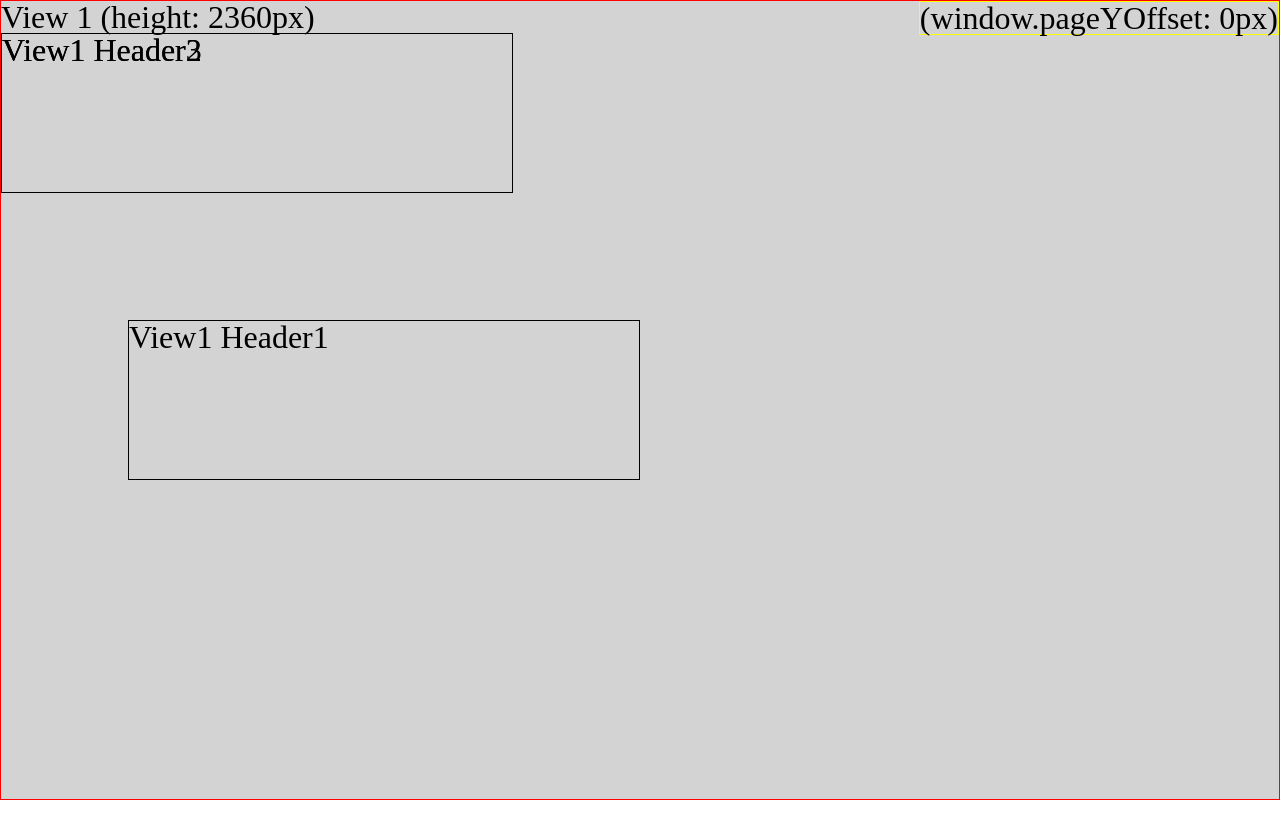
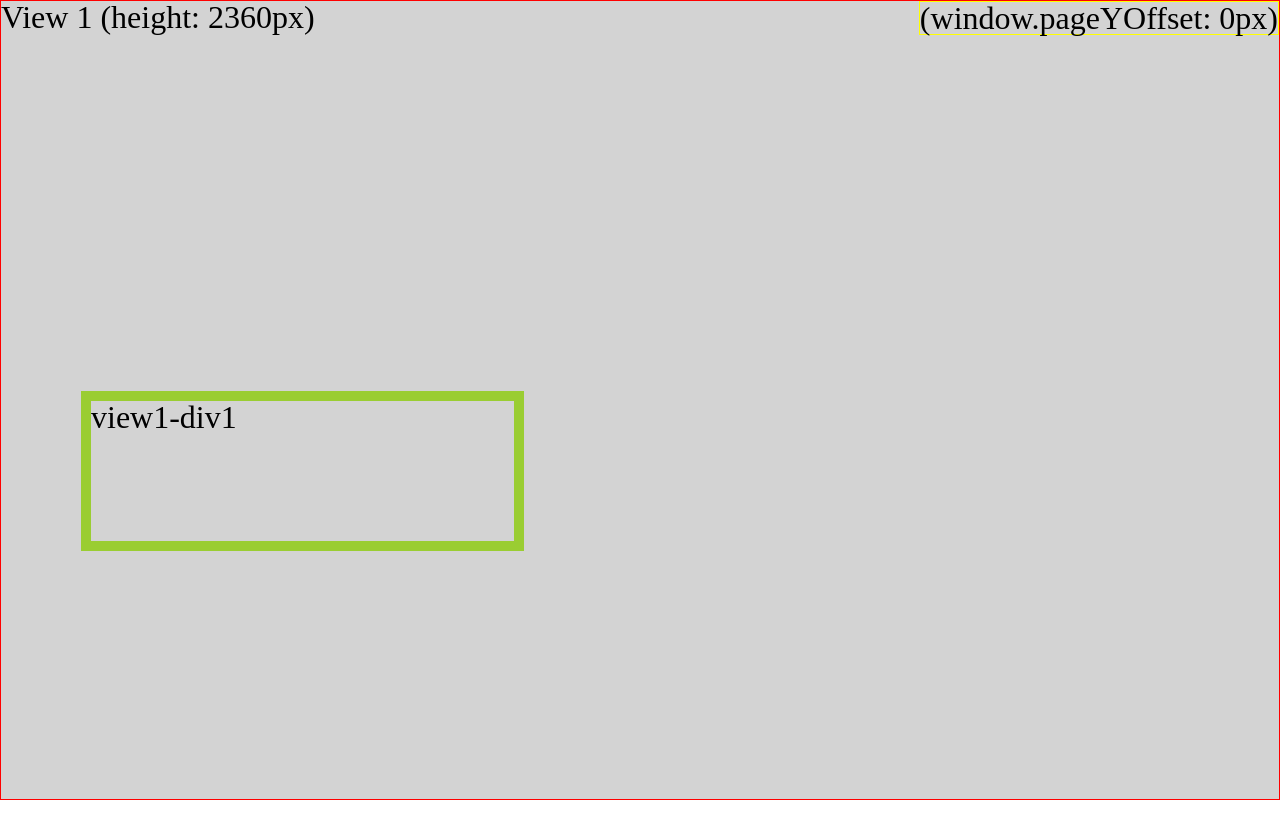
Before and after one commit to adrianadames/StylingBasedOnScrollPositionDemos, a website: page translatingDivs/index.html in a window 1280 px wide. Shown: the top 838 px of the page. Drawn offline with Linux system fonts and the light colour scheme.

Commit message:
tweaked position of div in view1.

```diff
--- a/translatingDivs/css/index.css
+++ b/translatingDivs/css/index.css
@@ -192,12 +192,33 @@ ancestor (instead of positioned relative to the viewport, like fixed). */
 	border:1px solid black;
 }
 
-.view1-header3 {
-	/* width:1024px; */
+
+.view1-div1 {
 	position: absolute;
-	width:512px;
+	border:10px solid yellowgreen;
+	top:390px;
+	left:80px;
 	height:160px;
-	border:1px solid black;
+	width:443px;
+}
+
+.view1-div2 {
+	position: absolute;
+	border:10px solid blue;
+	top:250px;
+	left:-200px;
+	height:50px;
+	width:96px;
+}
+
+.view1-div3 {
+	position: absolute;
+	border:5px solid rgb(0, 174, 255);
+	top:1047px;
+	left:80px;
+	height:16px;
+	width:139px;
+	z-index: 100;
 }
 
 
--- a/translatingDivs/index.html
+++ b/translatingDivs/index.html
@@ -22,18 +22,19 @@
             </div>
 
 
-
-            <div class = 'view1-header1'>
-                View1 Header1
+            <div class = 'view1-div1'>
+                view1-div1
             </div>
 
-            <div class = 'view1-header2'>
-                View1 Header2
+            <div class = 'view1-div2'>
+                ...
             </div>
 
-            <div class = 'view1-header3'>
-                View1 Header3
+            <div class = 'view1-div3'>
+                view1-div3
             </div>
+
+
 
         </div>
 
@@ -44,17 +45,14 @@
                 View1 Measure
             </div>
 
-            <div class = 'view1-header1'>
-                View2 Header1
+            <div class = 'view2-div1'>
+                view2-div1
             </div>
 
-            <div class = 'view1-header2'>
-                View2 Header2
+            <div class = 'view2-div2'>
+                view2-div2
             </div>
 
-            <div class = 'view1-header3'>
-                View2 Header3
-            </div>
         </div>
 
         <div class = 'view view3'>
--- a/translatingDivs/js/index.js
+++ b/translatingDivs/js/index.js
@@ -19,8 +19,6 @@ console.log('view1Header1: ', view1Header1);
 let view1Header2 = document.querySelector('.view1-header2');
 console.log('view1Header2: ', view1Header2);
 
-let view1Header3 = document.querySelector('.view1-header3');
-console.log('view1Header3: ', view1Header3);
 
 
 let scrollTop1 = window.pageYOffset;
@@ -45,9 +43,15 @@ let v5Height = 3200;
 let v6Height = 1565;
 let v7Height = 675;
 
+let view1Div1 = document.querySelector('.view1-div1');
+let view1Div2 = document.querySelector('.view1-div2');
+let view1Div3 = document.querySelector('.view1-div3');
+
+let view2Div1 = document.querySelector('.view2-div1');
+let view2Div2 = document.querySelector('.view2-div2');
 
 window.addEventListener('scroll', () => {
-    setTimeout(200)
+    setTimeout(200);
 
 
     for (let i = 0; i < view1Measure.length; i++) {
@@ -55,14 +59,37 @@ window.addEventListener('scroll', () => {
     }
 
 
+    if (window.pageYOffset <= v1Height) {
+        view2.style.transform = `translateY(${v1Height-window.pageYOffset}px)`;
 
-    view1Header1.style.transform =`translateY(${-window.pageYOffset}px)`;
-    view1Header2.style.transform =`translateX(${window.pageYOffset}px)`;
+        view1Div1.style.transform = `translateY(${-window.pageYOffset}px)`;
+        view1Div1.style.opacity = `${1-window.pageYOffset/300}`;
+
+        view1Div2.style.transform =`translateX(${window.pageYOffset*2}px)`;
+        view1Div2.style.opacity = `${1-(window.pageYOffset-100)/(1.8*650)}`;
+
+
+        if (window.pageYOffset<661) {
+            view1Div3.style.transform = `translateY(${-window.pageYOffset*1.05*661/(947-325)}px)`;
+            view1Div3.style.opacity = `${(window.pageYOffset-91)/661}`;
+
+        }
+        // if (window.pageYOffset> 661 && window.pageYOffset< 890) {
+        //     view1Div3.style.transform = `translateY(0px)`;
+        // }
+        if (window.pageYOffset>890) {
+            // view1Div3.style.transform = `translateY(${-window.pageYOffset+(890-725)}px)`;
+            // view1Div3.style.transform = `translateY(${-window.pageYOffset+(890-725)}px)`;
+            // view1Div3.style.transform = `translateY(${-window.pageYOffset*1.05*661/(947-325)+(890-725)}px)`;
+            view1Div3.style.transform = `translateY(${-window.pageYOffset*1.1*661/(947-325)+(280)}px)`;
+            view1Div3.style.opacity = `${1-(window.pageYOffset-890)/1110*3.5}`;
+
+
+        }
+        220/(325)
 
 
 
-    if (window.pageYOffset <= v1Height) {
-        view2.style.transform = `translateY(${v1Height-window.pageYOffset}px)`;
     }
     if (window.pageYOffset >= v1Height && window.pageYOffset <= v1Height + v2Height) {
         view2.style.top =0;
@@ -86,6 +113,7 @@ window.addEventListener('scroll', () => {
         view3.style.top =0;
         view3.style.transform = `translateY(0px)`;
     }
+
     console.log('amountBeforeView3Appears: ', amountBeforeView3Appears(vpHeight,v2Height));
     if (amountBeforeView3Appears(vpHeight,v2Height) <= 0) {
         console.log('start scrolling view 2 up');
```
